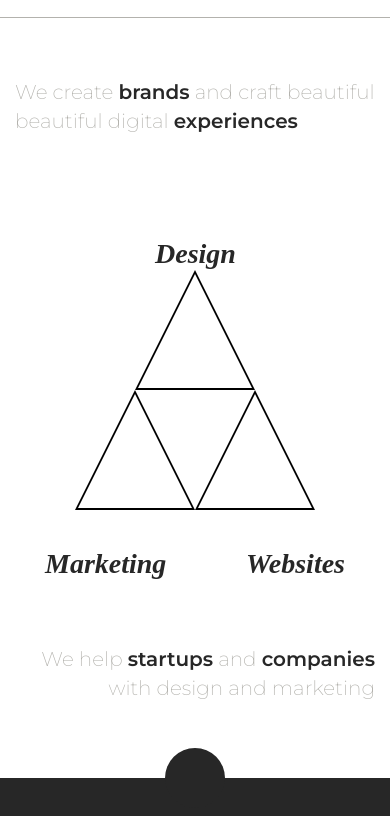
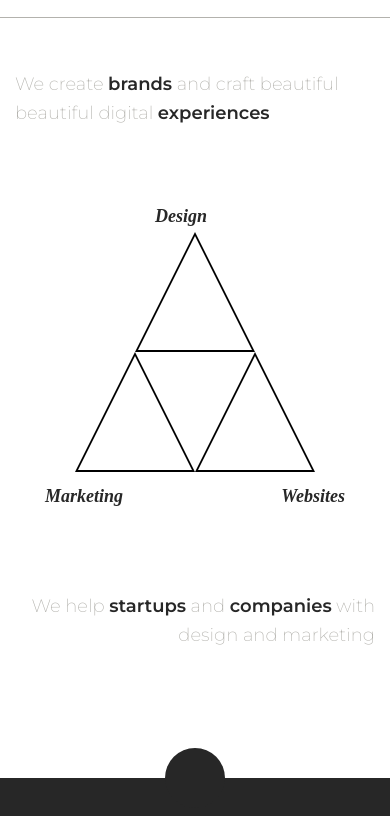
Before and after one commit to MrGorlenko/creatum-2, a plain HTML site: page index.html in a window 390 px wide. Shown: the part 56-872 px from the top of the page. Drawn offline with Linux system fonts and the light colour scheme; a script that the page names is missing.

Commit message:
hero section fix

```diff
--- a/index.html
+++ b/index.html
@@ -47,7 +47,7 @@
   </header>
 
   <section class="hero">
-    <div class="container-xl h-100">
+    <div class="container-xl">
       <div class="row h-100 align-items-center">
         <div class="col-lg-4 col-12 hero-labels">
           <p id='left-label'> <span>We</span>
--- a/sass/elements/_geometry.scss
+++ b/sass/elements/_geometry.scss
@@ -124,15 +124,19 @@ $inner-border-bottom: 194px;
       border-bottom: $base-border-bottom solid black;
       border-left: calc(#{$base-border-bottom}/2) solid transparent;
 
+      p{
+        font-size: 18px;
+      }
+
       .design{
         top: -30px;
       }
       .marketing{
-        top: 160px;
+        top: 130px;
         left: -90px;
       }
       .websites{
-        top: 160px;
+        top: 130px;
         right: -90px;
       }
     }
--- a/sass/sections/_hero.scss
+++ b/sass/sections/_hero.scss
@@ -2,6 +2,9 @@
 
 .hero{
   height: 90vh;
+  .container-xl{
+    height: 100% !important;
+  }
 }
 
 .hero-labels{
@@ -40,8 +43,13 @@
 
 @media (max-width: 576px){
   .hero{
+    .container-xl{
+      height: 90% !important;
+    }
     p{
-      font-size: 20px;
+      font-size: 18px;
+      margin-top: 0;
+      margin-bottom: 0;
       br{
         display: none;
       }
```
Also changed, not shown: css/index.css, 1 other file.
